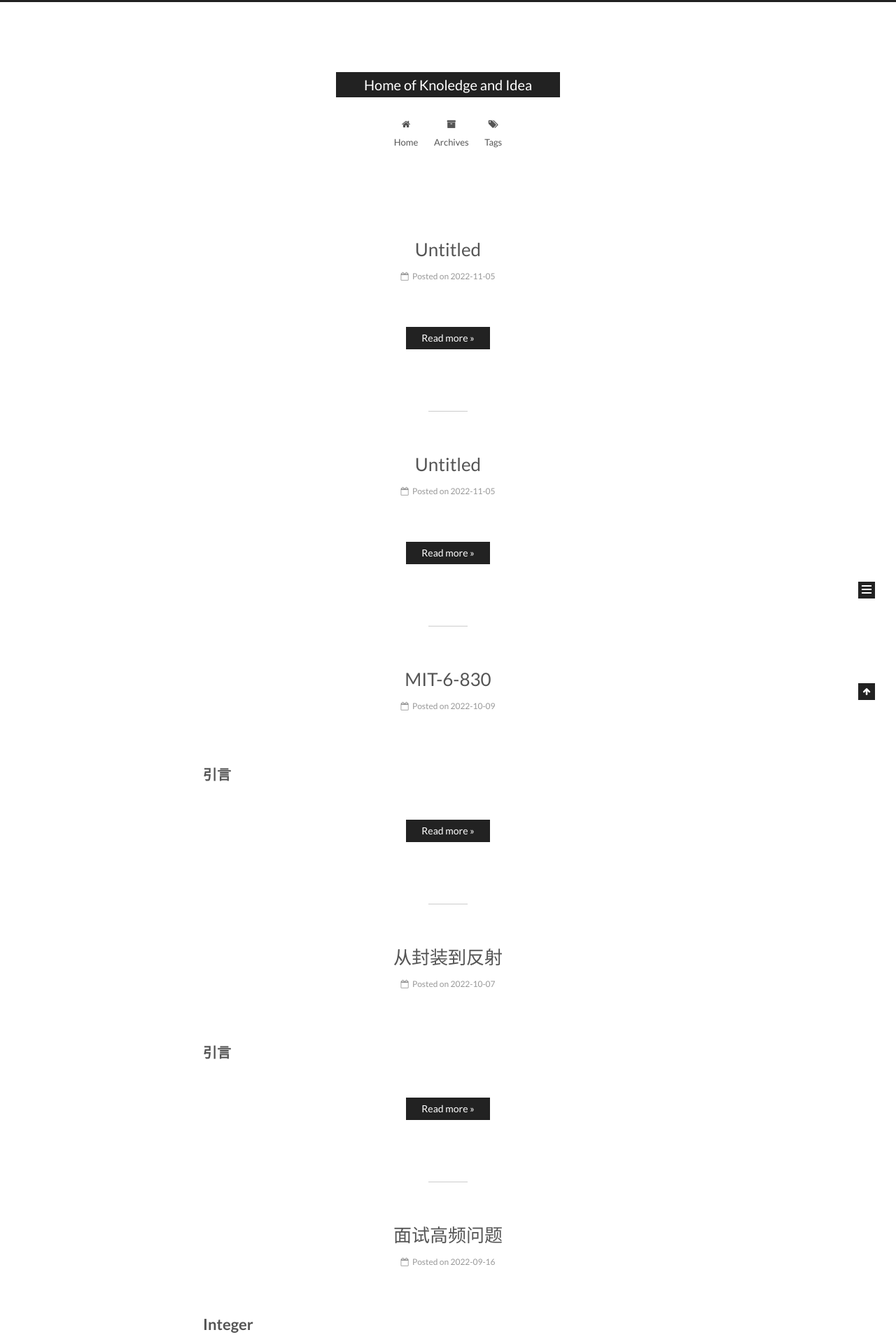
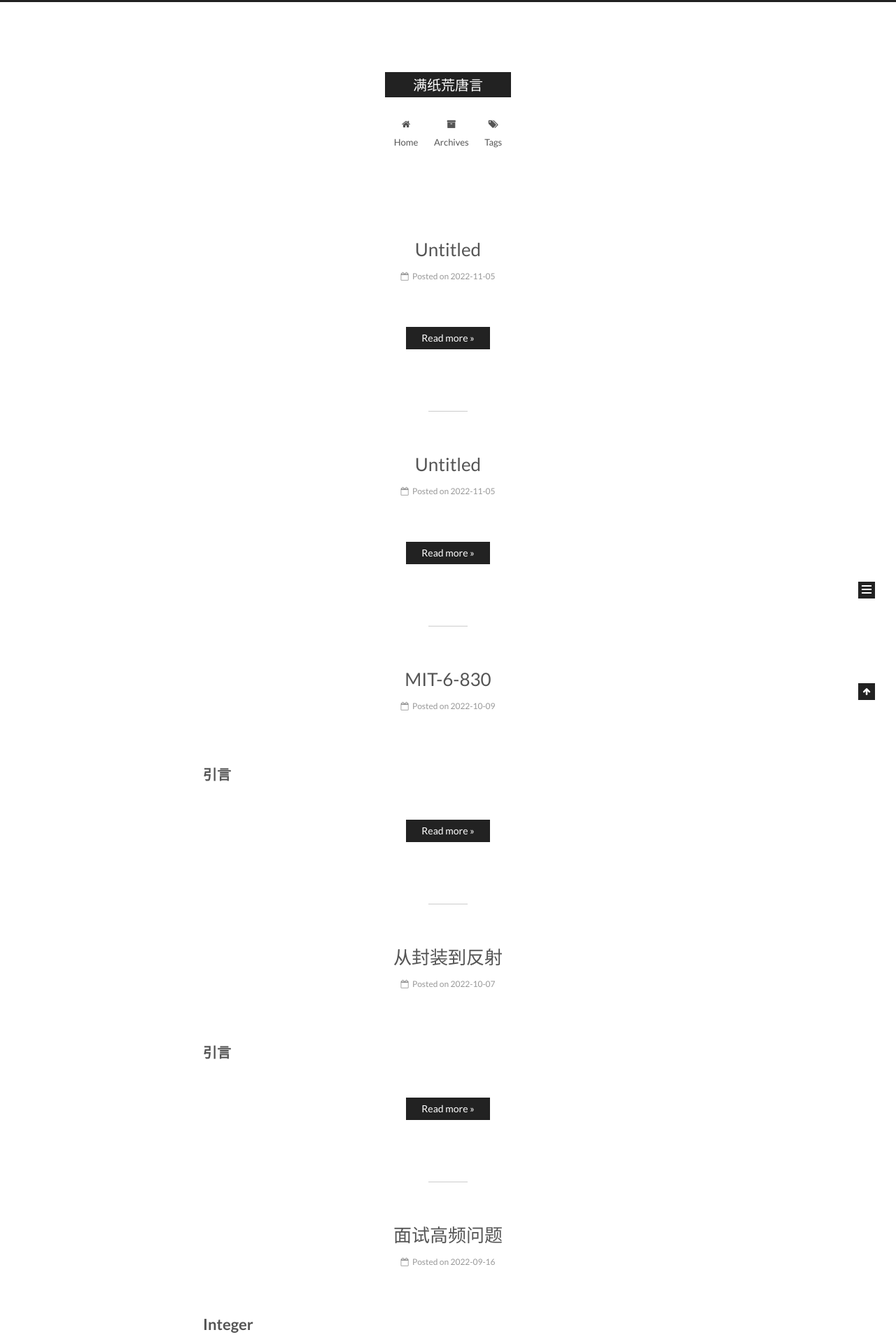
Before and after one commit to modiman/modiman.github.io, a Jekyll site: the page built from index.html, in a window 1280 px wide. Shown: the top 1920 px of the page at 70% size. Built offline with Jekyll 4.4.1, drawn with Linux system fonts in a browser that asks for light colours; the list of posts is cut into pages by our own code.

Commit message:
Update _config.yml

```diff
--- a/_config.yml
+++ b/_config.yml
@@ -4,7 +4,7 @@
 # ---------------------------------------------------------------
 
 # Site
-title: Home of Knoledge and Idea
+title: 满纸荒唐言
 subtitle:
 description:
 author: Modige
```
